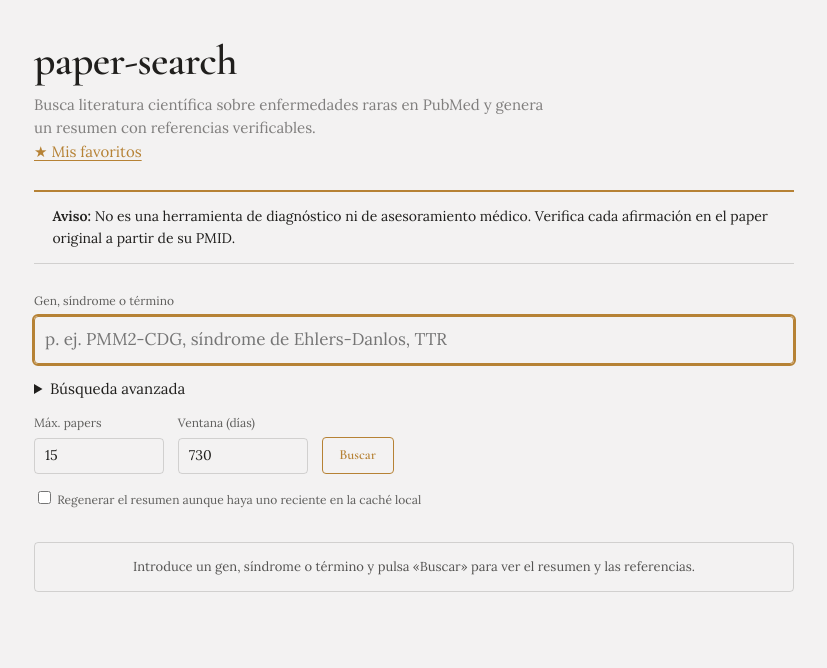
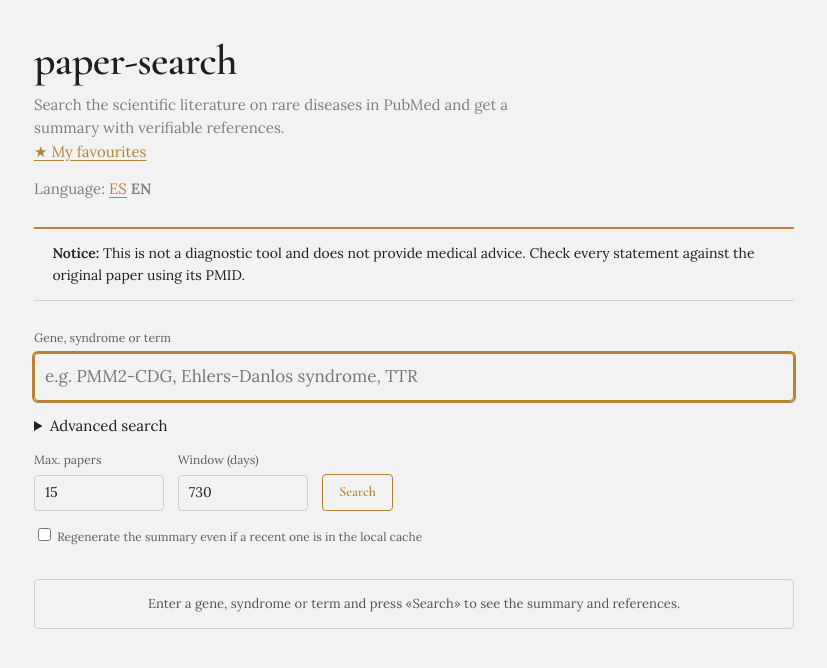
Before and after one commit to AlejandroEstevez-Pro/paper-search, a Flask app: page /?idioma=en in a window 1280 px wide. Shown: the top 668 px of the page, without its empty margins (226-1053 px from the left). Run offline with Flask 3, Linux system fonts and the light colour scheme.

Commit message:
i18n (2/3): la web en dos idiomas, con `t()` en las plantillas
Conecta la fuente de traducción del commit anterior con Flask y Jinja2, y
saca de las plantillas los textos que quedaban escritos en ellas.

Integración:

- Un context processor expone `t('clave')` en las plantillas, con el
  idioma de la petición ya resuelto: las plantillas nunca lo pasan.
- 58 cadenas extraídas de `index.html`, `favoritos.html` y `app.py`
  (etiquetas, botones, títulos, placeholders, errores de formulario,
  aviso médico y estados vacíos). La extracción se hizo con una tabla de
  sustituciones que falla si una cadena no aparece exactamente una vez,
  para no dejar texto sin extraer ni tocar lo que no debía.
- El JavaScript tampoco lleva literales: recibe las cadenas que necesita
  en un `PS_TEXTOS` serializado por el servidor y las sustituye con la
  misma mecánica `$nombre$` que usan el servidor y chrome.i18n. Cubre el
  botón «¡Copiado!», el contador de filtros y la confirmación al borrar
  una nota.

Selección de idioma: `?idioma=xx` conmuta y una cookie lo recuerda
(precedencia parámetro > cookie > español). Las alternativas se
descartaron por motivos concretos:

- La sesión de Flask exigiría un SECRET_KEY, un secreto más que
  configurar y guardar en una herramienta cuyo objetivo es funcionar en
  local sin configuración.
- Solo el parámetro de URL obligaría a arrastrar el idioma en un campo
  oculto de cada formulario y en cada enlace, porque `/buscar` es POST y
  `/favoritos/*` redirige; basta olvidar uno para volver al español.

La cookie no firma nada y no hace falta: el valor se normaliza al leerlo
y solo puede acabar siendo uno de los idiomas conocidos. Hay un test que
le mete basura y comprueba que la página se sirve igual.

El fallback se prueba sobre la página real, no de palabra: un test borra
una clave de `en.json` y pide la página en inglés (200, esa clave en
español y el resto en inglés), y otro vacía la fuente entera (200, se ven
las claves). Un placeholder sin valor se queda visible en vez de
desaparecer.

```diff
--- a/paper-search/app.py
+++ b/paper-search/app.py
@@ -17,13 +17,14 @@
 import sys
 from pathlib import Path
 
-from flask import Flask, jsonify, redirect, render_template, request, url_for
+from flask import Flask, jsonify, make_response, redirect, render_template, request, url_for
 
 sys.path.insert(0, str(Path(__file__).resolve().parent / "src"))
 
 from paper_search import (  # noqa: E402  (tras ajustar sys.path)
     DIAS_POR_DEFECTO,
     MAX_RESULTADOS_POR_DEFECTO,
+    IDIOMAS,
     BaseDatosError,
     FavoritoError,
     Favoritos,
@@ -34,8 +35,10 @@
     buscar_y_resumir,
     cargar_env,
     clave_fecha,
+    normalizar_idioma,
     normalizar_orden,
     plegar_texto,
+    traducir,
     segmentar_resumen,
     texto_para_notebooklm,
 )
@@ -52,16 +55,83 @@
 app = Flask(__name__)
 
 
+
+#: Cookie donde se recuerda el idioma elegido. Se prefiere a la sesión de
+#: Flask porque la sesión exigiría un SECRET_KEY: un secreto más que
+#: configurar y guardar en una herramienta cuyo objetivo es funcionar en local
+#: sin configuración. La cookie no firma nada, y no hace falta: el valor se
+#: normaliza al leerlo y solo puede acabar siendo uno de los idiomas conocidos.
+COOKIE_IDIOMA = "idioma"
+DIAS_COOKIE_IDIOMA = 365
+
+
+def idioma_activo() -> str:
+    """Idioma de esta petición: `?idioma=` > cookie > el de referencia.
+
+    El parámetro de URL manda para que un enlace pueda conmutar el idioma y
+    para que los tests puedan pedirlo sin montar estado; la cookie lo recuerda
+    después, que es lo que hace que sobreviva a los POST de /buscar y a los
+    redirect de favoritos sin tener que arrastrar el idioma en cada formulario.
+    """
+    return normalizar_idioma(
+        request.args.get("idioma") or request.cookies.get(COOKIE_IDIOMA)
+    )
+
+
+@app.after_request
+def recordar_idioma(respuesta):
+    """Si la petición traía `?idioma=`, se recuerda en la cookie."""
+    pedido = request.args.get("idioma")
+    if pedido:
+        respuesta.set_cookie(
+            COOKIE_IDIOMA,
+            normalizar_idioma(pedido),
+            max_age=DIAS_COOKIE_IDIOMA * 24 * 3600,
+            samesite="Lax",
+        )
+    return respuesta
+
+
+#: Textos que necesita el JavaScript de la página. Viajan como JSON en vez de
+#: quedar escritos en el .js: la fuente de traducción sigue siendo una sola.
+CLAVES_JS = (
+    "form_boton_buscando",
+    "exp_boton_copiar",
+    "exp_boton_copiado",
+    "fav_boton_marcado",
+    "fav_boton_sin_marcar",
+    "fav_confirmar_borrar_nota",
+    "fav_error_guardar",
+    "fav_error_servidor",
+    "fil_contador",
+)
+
+
 @app.context_processor
 def utilidades_de_plantilla():
-    """Etiquetas del selector de orden y la clave de fecha con la que ordena.
+    """Todo lo que las plantillas necesitan y no viene del resultado.
+
+    `t` es la función de traducción: `t('form_boton_buscar')`. Recibe ya
+    resuelto el idioma de la petición, así que las plantillas nunca lo pasan.
 
     La plantilla escribe `data-fecha` con la misma función que usa el servidor
     (`clave_fecha`), para que el reordenado del navegador y el del servidor no
     puedan discrepar.
     """
+    idioma = idioma_activo()
+
+    def t(clave: str, **valores) -> str:
+        return traducir(clave, idioma, **valores)
+
     return {
-        "etiquetas_orden": ETIQUETAS_ORDEN,
+        "t": t,
+        "idioma": idioma,
+        "idiomas": IDIOMAS,
+        "textos_js": {clave: t(clave) for clave in CLAVES_JS},
+        "etiquetas_orden": {
+            "fecha": t("ord_fecha"),
+            "relevancia": t("ord_relevancia"),
+        },
         "clave_fecha": clave_fecha,
         "plegar_texto": plegar_texto,
     }
@@ -89,17 +159,15 @@
     # preferencia de visualización, no un dato de la búsqueda.
     orden = normalizar_orden(request.form.get("orden"))
 
-    max_resultados, error = _entero_positivo(max_crudo, "El máximo de resultados")
+    idioma = idioma_activo()
+    max_resultados, error = _entero_positivo(max_crudo, t_err("err_campo_max"), idioma)
     if error is None:
-        dias, error = _entero_positivo(dias_crudo, "La ventana en días")
+        dias, error = _entero_positivo(dias_crudo, t_err("err_campo_dias"), idioma)
     else:
         dias = DIAS_POR_DEFECTO
 
     if not (termino or autor or patogeno):
-        error = (
-            "Escribe un gen, síndrome o término de búsqueda, o usa la búsqueda "
-            "avanzada para buscar por autor o patógeno."
-        )
+        error = traducir("err_sin_criterios", idioma)
 
     # Los valores del formulario se devuelven tal cual los escribió la persona
     # para no perder lo que tenía puesto cuando hay un error.
@@ -132,13 +200,14 @@
             max_resultados=max_resultados,
             dias=dias,
             orden=orden,
+            idioma=idioma,
             db=db,
             forzar=forzar,
         )
         # Qué papers de esta búsqueda ya están en favoritos, para pintar el
         # botón en el estado correcto desde el primer render.
         if db is not None:
-            marcados = Favoritos(db).pmids()
+            marcados = Favoritos(db, idioma=idioma).pmids()
     except LimiteAlcanzadoError as exc:
         # Límite diario de uso propio: 429, el código HTTP de "demasiadas
         # peticiones". El mensaje ya dice qué límite fue y cuándo se resetea.
@@ -182,7 +251,7 @@
     except BaseDatosError as exc:
         return render_template("favoritos.html", lista=[], error=str(exc)), 500
     try:
-        lista = Favoritos(db).listar()
+        lista = Favoritos(db, idioma=idioma_activo()).listar()
     finally:
         db.close()
     return render_template("favoritos.html", lista=lista)
@@ -209,7 +278,7 @@
         return jsonify({"error": str(exc)}), 500
 
     try:
-        favoritos = Favoritos(db)
+        favoritos = Favoritos(db, idioma=idioma_activo())
         actual = favoritos.obtener(pmid)
         if actual is not None:
             if actual.tiene_nota and not confirmado:
@@ -245,9 +314,9 @@
         return render_template("favoritos.html", lista=[], error=str(exc)), 500
 
     try:
-        Favoritos(db).anotar(pmid, nota)
+        Favoritos(db, idioma=idioma_activo()).anotar(pmid, nota)
     except FavoritoError as exc:
-        lista = Favoritos(db).listar()
+        lista = Favoritos(db, idioma=idioma_activo()).listar()
         return render_template("favoritos.html", lista=lista, error=str(exc)), 400
     finally:
         db.close()
@@ -265,23 +334,30 @@
     except BaseDatosError as exc:
         return render_template("favoritos.html", lista=[], error=str(exc)), 500
     try:
-        Favoritos(db).desmarcar(pmid)
+        Favoritos(db, idioma=idioma_activo()).desmarcar(pmid)
     except FavoritoError as exc:
-        lista = Favoritos(db).listar()
+        lista = Favoritos(db, idioma=idioma_activo()).listar()
         return render_template("favoritos.html", lista=lista, error=str(exc)), 400
     finally:
         db.close()
     return redirect(url_for("ver_favoritos"))
 
 
-def _entero_positivo(valor: str, etiqueta: str) -> tuple[int, str | None]:
+def t_err(clave: str) -> str:
+    """Nombre de un campo del formulario, en el idioma de la petición."""
+    return traducir(clave, idioma_activo())
+
+
+def _entero_positivo(
+    valor: str, etiqueta: str, idioma: str
+) -> tuple[int, str | None]:
     """Convierte un campo del formulario, devolviendo (valor, mensaje de error)."""
     try:
         numero = int(valor)
     except (TypeError, ValueError):
-        return 0, f"{etiqueta} tiene que ser un número entero."
+        return 0, traducir("err_no_entero", idioma, campo=etiqueta)
     if numero <= 0:
-        return 0, f"{etiqueta} tiene que ser mayor que 0."
+        return 0, traducir("err_no_positivo", idioma, campo=etiqueta)
     return numero, None
 
 
--- a/paper-search/templates/index.html
+++ b/paper-search/templates/index.html
@@ -1,9 +1,9 @@
 <!doctype html>
-<html lang="es">
+<html lang="{{ idioma }}">
 <head>
   <meta charset="utf-8">
   <meta name="viewport" content="width=device-width, initial-scale=1">
-  <title>paper-search — PubMed en lenguaje llano</title>
+  <title>{{ t("app_titulo") }}</title>
   <link rel="stylesheet" href="{{ url_for('static', filename='classical.css') }}">
   <link rel="stylesheet" href="{{ url_for('static', filename='paper-search.css') }}">
 </head>
@@ -13,61 +13,61 @@
 
     <header class="ps-header">
       <h1>paper-search</h1>
-      <p class="text-muted ps-lead">Busca literatura científica sobre enfermedades raras en
-        PubMed y genera un resumen con referencias verificables.</p>
-      <p><a href="{{ url_for('ver_favoritos') }}">★ Mis favoritos</a></p>
+      <p class="text-muted ps-lead">{{ t("app_descripcion") }}</p>
+      <p><a href="{{ url_for('ver_favoritos') }}">★ {{ t("nav_mis_favoritos") }}</a></p>
+      <p class="text-muted ps-idiomas">{{ t("nav_idioma") }}:
+        {% for cod in idiomas %}{% if cod == idioma %}<strong>{{ cod|upper }}</strong>{% else %}<a href="?idioma={{ cod }}">{{ cod|upper }}</a>{% endif %} {% endfor %}
+      </p>
     </header>
 
     <div class="ps-aviso">
-      <strong>Aviso: </strong>No es una herramienta de diagnóstico ni de asesoramiento
-      médico. Verifica cada afirmación en el paper original a partir de su PMID.
+      <strong>{{ t("comun_etiqueta_aviso") }} </strong>{{ t("comun_aviso_web_corto") }}
     </div>
 
     <form class="ps-form" method="post" action="{{ url_for('buscar') }}" id="formulario">
       <div class="field">
-        <label for="termino">Gen, síndrome o término</label>
+        <label for="termino">{{ t("form_etiqueta_termino") }}</label>
         <input class="input ps-input-term" id="termino" name="termino" type="text"
                value="{{ termino }}"
-               placeholder="p. ej. PMM2-CDG, síndrome de Ehlers-Danlos, TTR"
+               placeholder="{{ t('form_placeholder_termino') }}"
                autofocus required>
       </div>
       {# Criterios de BÚSQUEDA: entran en la consulta a PubMed y por tanto
          pueden traer artículos que el término solo no habría traído. #}
       <details class="ps-avanzada" {{ 'open' if autor or patogeno }}>
-        <summary>Búsqueda avanzada</summary>
+        <summary>{{ t("form_busqueda_avanzada") }}</summary>
         <div class="field">
-          <label for="autor">Autor</label>
+          <label for="autor">{{ t("form_etiqueta_autor") }}</label>
           <input class="input" id="autor" name="autor" type="text"
-                 value="{{ autor or '' }}" placeholder="p. ej. Scheffer IE">
+                 value="{{ autor or '' }}" placeholder="{{ t('form_placeholder_autor') }}">
         </div>
         <div class="field">
-          <label for="patogeno">Patógeno</label>
+          <label for="patogeno">{{ t("form_etiqueta_patogeno") }}</label>
           <input class="input" id="patogeno" name="patogeno" type="text"
-                 value="{{ patogeno or '' }}" placeholder="p. ej. Toxoplasma gondii">
+                 value="{{ patogeno or '' }}" placeholder="{{ t('form_placeholder_patogeno') }}">
         </div>
-        <p class="text-muted">Se añaden a la consulta que se manda a PubMed. Puedes
-          buscar solo por autor, sin término.</p>
+        <p class="text-muted">{{ t("form_ayuda_avanzada") }}</p>
       </details>
 
       <div class="ps-form-row">
         <div class="field ps-field-num">
-          <label for="max_resultados">Máx. papers</label>
+          <label for="max_resultados">{{ t("form_etiqueta_max") }}</label>
           <input class="input" id="max_resultados" name="max_resultados" type="number"
                  min="1" max="50" value="{{ max_resultados }}">
         </div>
         <div class="field ps-field-num">
-          <label for="dias">Ventana (días)</label>
+          <label for="dias">{{ t("form_etiqueta_dias") }}</label>
           <input class="input" id="dias" name="dias" type="number"
                  min="1" max="3650" value="{{ dias }}">
         </div>
         <div class="ps-actions">
-          <button type="submit" class="btn btn-primary" id="boton">Buscar</button>
+          <button type="submit" class="btn btn-primary" id="boton">{{ t("form_boton_buscar") }}</button>
         </div>
       </div>
       <div class="field">
         <label class="ps-check">
           <input type="checkbox" name="forzar" value="1">
-          Regenerar el resumen aunque haya uno reciente en la caché local
+          {{ t("form_etiqueta_forzar") }}
         </label>
       </div>
     </form>
@@ -76,14 +76,14 @@
        petición síncrona que tarda bastantes segundos. #}
     <div class="ps-loading" id="buscando">
       <span class="ps-spinner"></span>
-      Buscando papers en PubMed y generando resumen…
+      {{ t("form_buscando") }}
     </div>
 
     <div id="resultado">
       {% if error %}
         <section class="ps-section">
           <div class="card ps-notice">
-            <p class="card-body"><strong>No se ha podido completar la búsqueda.</strong></p>
+            <p class="card-body"><strong>{{ t("err_titulo_busqueda") }}</strong></p>
             <p class="card-body">{{ error }}</p>
           </div>
         </section>
@@ -93,34 +93,31 @@
         {% if resultado.aviso_idioma %}
           <section class="ps-section">
             <div class="card ps-notice">
-              <p class="card-body"><strong>Aviso de idioma. </strong>{{ resultado.aviso_idioma }}</p>
+              <p class="card-body"><strong>{{ t("res_etiqueta_aviso_idioma") }} </strong>{{ resultado.aviso_idioma }}</p>
             </div>
           </section>
         {% endif %}
         {% if resultado.aviso_alcance %}
           <section class="ps-section">
             <div class="card ps-notice">
-              <p class="card-body"><strong>Aviso de alcance. </strong>{{ resultado.aviso_alcance }}</p>
+              <p class="card-body"><strong>{{ t("res_etiqueta_aviso_alcance") }} </strong>{{ resultado.aviso_alcance }}</p>
             </div>
           </section>
         {% endif %}
         {% if resultado.total == 0 %}
           <section class="ps-section">
             <div class="card ps-notice">
-              <p class="card-body">PubMed no ha devuelto ningún artículo para
-                «{{ resultado.query }}» en los últimos {{ resultado.dias }} días.</p>
-              <p class="card-body">Prueba a ampliar la ventana de días, a subir el máximo de
-                papers o a buscar por el nombre del gen en vez del síndrome.</p>
+              <p class="card-body">{{ t("res_sin_resultados", consulta=resultado.query, dias=resultado.dias) }}</p>
+              <p class="card-body">{{ t("res_sin_resultados_sugerencia") }}</p>
             </div>
           </section>
         {% else %}
           <section class="ps-section">
-            <h2 class="ps-section-title">Resumen</h2>
+            <h2 class="ps-section-title">{{ t("res_titulo_resumen") }}</h2>
             {% if resultado.desde_cache %}
-              <p class="text-muted ps-cache-nota">Servido desde la caché local —
-                generado originalmente el {{ resultado.cache_creado_en[:10] }}
-                a las {{ resultado.cache_creado_en[11:16] }} UTC. Marca
-                «Regenerar el resumen» para crear uno nuevo.</p>
+              <p class="text-muted ps-cache-nota">{{ t("res_desde_cache",
+                 fecha=resultado.cache_creado_en[:10],
+                 hora=resultado.cache_creado_en[11:16]) }}</p>
             {% endif %}
             {% if parrafos %}
               <div class="ps-summary">
@@ -136,51 +133,42 @@
                  de alternativa visible si el portapapeles no está disponible. #}
               <div class="ps-exportar">
                 <button type="button" class="btn" id="copiar-notebooklm"
-                        data-original="Copiar para NotebookLM">Copiar para NotebookLM</button>
-                <p class="text-muted">Pégalo como fuente de texto en NotebookLM o
-                  Gemini Notebook. Incluye el término buscado, el resumen con sus
-                  PMIDs, las referencias y el aviso médico.</p>
+                        data-original="{{ t('exp_boton_copiar') }}">{{ t("exp_boton_copiar") }}</button>
+                <p class="text-muted">{{ t("exp_ayuda") }}</p>
                 <textarea id="texto-notebooklm" class="input" rows="12" readonly
                           hidden>{{ texto_exportado }}</textarea>
-                <p class="card-body" id="fallo-copiar" hidden>No se ha podido copiar
-                  automáticamente (el navegador no da acceso al portapapeles).
-                  El texto está seleccionado aquí arriba: cópialo con Ctrl+C.</p>
+                <p class="card-body" id="fallo-copiar" hidden>{{ t("exp_fallo") }}</p>
               </div>
             {% else %}
               <div class="card ps-notice">
-                <p class="card-body">No se pudo generar un resumen para esta búsqueda en este
-                  momento. A continuación se muestran los papers recuperados de PubMed sin
-                  resumir — revísalos directamente.</p>
-                <p class="card-body">{{ resultado.error_resumen or 'Motivo desconocido.' }}</p>
+                <p class="card-body">{{ t("res_sin_resumen") }}</p>
+                <p class="card-body">{{ resultado.error_resumen or t("res_motivo_desconocido") }}</p>
               </div>
             {% endif %}
           </section>
 
           <section class="ps-section">
-            <h2 class="ps-section-title">Referencias</h2>
+            <h2 class="ps-section-title">{{ t("res_titulo_referencias") }}</h2>
 
             {# Filtros de PANTALLA: solo esconden filas de las que ya están.
                NO son una búsqueda: no pueden traer nada nuevo. Por eso el
                contador dice siempre "N de M", nunca un número a secas. #}
             <div class="ps-refinar">
               <div class="field">
-                <label for="filtro-autor">Afinar por autor</label>
+                <label for="filtro-autor">{{ t("fil_etiqueta_autor") }}</label>
                 <input class="input" id="filtro-autor" type="text"
-                       placeholder="Filtra los resultados de abajo">
+                       placeholder="{{ t('fil_placeholder_autor') }}">
               </div>
               <div class="field">
-                <label for="filtro-patogeno">Afinar por patógeno</label>
+                <label for="filtro-patogeno">{{ t("fil_etiqueta_patogeno") }}</label>
                 <input class="input" id="filtro-patogeno" type="text"
-                       placeholder="Busca en título y abstract">
+                       placeholder="{{ t('fil_placeholder_patogeno') }}">
               </div>
               <p class="text-muted" id="contador-filtro"
                  data-total="{{ resultado.total }}">
-                {{ resultado.total }} de {{ resultado.total }} resultados mostrados
+                {{ t("fil_contador", visibles=resultado.total, total=resultado.total) }}
               </p>
-              <p class="text-muted">
-                Esto filtra lo que ya está en pantalla y no vuelve a consultar PubMed.
-                Para buscar más artículos de un autor, ponlo en «Búsqueda avanzada» y
-                lanza la búsqueda otra vez.</p>
+              <p class="text-muted">{{ t("fil_ayuda") }}</p>
             </div>
 
             {# Reordenar es puramente local: los datos de orden viajan en cada
@@ -188,7 +176,7 @@
                Así cambiar de criterio no vuelve a consultar PubMed ni pierde
                la búsqueda, que llegó por POST. #}
             <div class="field ps-field-num">
-              <label for="orden">Ordenar por</label>
+              <label for="orden">{{ t("ord_etiqueta") }}</label>
               <select class="input" id="orden">
                 {% for clave, etiqueta in etiquetas_orden.items() %}
                   <option value="{{ clave }}" {{ 'selected' if resultado.orden == clave }}>{{ etiqueta }}</option>
@@ -213,7 +201,7 @@
                   <button type="button" class="ps-fav"
                           data-pmid="{{ paper.pmid }}"
                           aria-pressed="{{ 'true' if paper.pmid in favoritos else 'false' }}">
-                    {{ '★ En favoritos' if paper.pmid in favoritos else '☆ Guardar en favoritos' }}
+                    {{ ("★ " ~ t("fav_boton_marcado")) if paper.pmid in favoritos else ("☆ " ~ t("fav_boton_sin_marcar")) }}
                   </button>
                 </li>
               {% endfor %}
@@ -222,8 +210,7 @@
         {% endif %}
       {% elif not error %}
         <div class="card">
-          <p class="card-body ps-empty">Introduce un gen, síndrome o término y pulsa «Buscar»
-            para ver el resumen y las referencias.</p>
+          <p class="card-body ps-empty">{{ t("res_estado_vacio") }}</p>
         </div>
       {% endif %}
     </div>
@@ -232,6 +219,21 @@
 </div>
 
 <script>
+  // Textos para el JS, servidos desde la MISMA fuente de traducción que las
+  // plantillas (i18n/<idioma>.json). Aquí no se escribe ningún literal.
+  var PS_TEXTOS = {{ textos_js | tojson }};
+
+  // Mismo mecanismo de placeholders que el servidor y que chrome.i18n:
+  // `$nombre$` se sustituye por su valor.
+  function psTexto(clave, valores) {
+    var texto = PS_TEXTOS[clave] || clave;
+    if (!valores) return texto;
+    return texto.replace(/\$([a-z][a-z0-9_]*)\$/g, function (todo, nombre) {
+      return Object.prototype.hasOwnProperty.call(valores, nombre)
+        ? valores[nombre] : todo;
+    });
+  }
+
   // La búsqueda es una petición POST síncrona y puede tardar: se enseña el
   // estado "buscando", se oculta el resultado anterior para no dar la impresión
   // de que ya está, y se bloquea el botón para no lanzar dos a la vez.
@@ -240,7 +242,7 @@
     document.getElementById('resultado').style.display = 'none';
     var boton = document.getElementById('boton');
     boton.disabled = true;
-    boton.textContent = 'Buscando…';
+    boton.textContent = psTexto('form_boton_buscando');
   });
 
   // Reordenar los resultados ya mostrados, sin tocar el servidor. El conjunto
@@ -278,7 +280,7 @@
       var texto = caja.value;
 
       var alCopiar = function () {
-        botonCopiar.textContent = '¡Copiado!';
+        botonCopiar.textContent = psTexto('exp_boton_copiado');
         setTimeout(function () {
           botonCopiar.textContent = botonCopiar.dataset.original;
         }, 2000);
@@ -323,7 +325,8 @@
       if (encaja) visibles++;
     });
     var total = contador.dataset.total;
-    contador.textContent = visibles + ' de ' + total + ' resultados mostrados';
+    contador.textContent = psTexto('fil_contador',
+                                   {visibles: visibles, total: total});
   }
 
   if (filtroAutor && filtroPatogeno) {
@@ -351,24 +354,26 @@
       .then(function (respuesta) {
         boton.disabled = false;
         if (!respuesta.ok) {
-          alert(respuesta.datos.error || 'No se ha podido guardar el favorito.');
+          alert(respuesta.datos.error || psTexto('fav_error_guardar'));
           return;
         }
         // Desmarcar algo con nota: avisar de lo que se pierde y reintentar.
         if (respuesta.datos.requiere_confirmacion) {
-          if (confirm('Este favorito tiene una nota, que se borrará:\n\n«'
-                      + respuesta.datos.nota + '»\n\n¿Quitarlo de favoritos?')) {
+          if (confirm(psTexto('fav_confirmar_borrar_nota',
+                              {nota: respuesta.datos.nota}))) {
             alternarFavorito(boton, true);
           }
           return;
         }
         var esFavorito = respuesta.datos.favorito;
         boton.setAttribute('aria-pressed', esFavorito ? 'true' : 'false');
-        boton.textContent = esFavorito ? '★ En favoritos' : '☆ Guardar en favoritos';
+        boton.textContent = esFavorito
+          ? '★ ' + psTexto('fav_boton_marcado')
+          : '☆ ' + psTexto('fav_boton_sin_marcar');
       })
       .catch(function () {
         boton.disabled = false;
-        alert('No se ha podido contactar con el servidor local.');
+        alert(psTexto('fav_error_servidor'));
       });
   }
 </script>
```
Also changed, not shown: docs/decisions.md (+15 -0 lines), paper-search/templates/favoritos.html (+16 -19 lines), paper-search/tests/test_i18n_web.py (added, +312 -0 lines).
